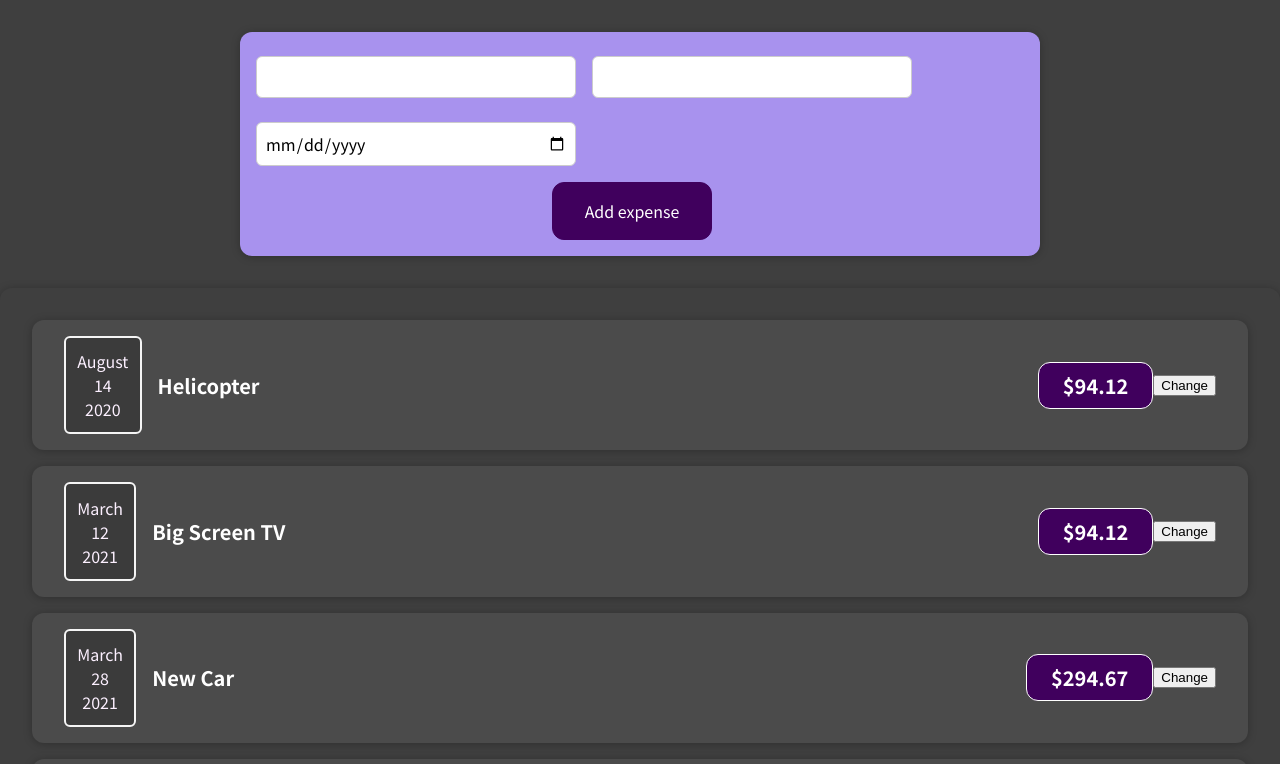
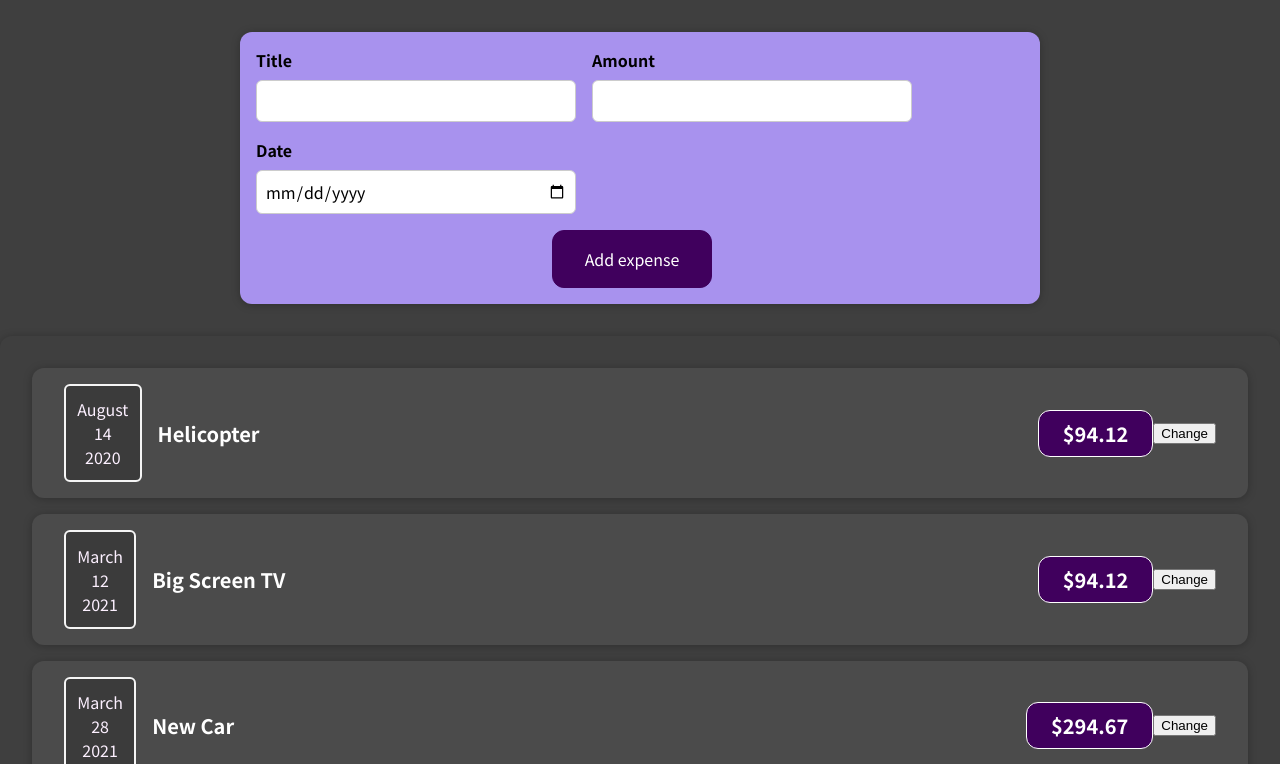
Before and after one commit to AlexDjangoX/subzeroreact, a React (Create React App) app: page / in a window 1280 px wide. Shown: the top 764 px of the page. Built offline with nearby package versions, Linux system fonts and the light colour scheme.

Commit message:
two way binding and clearing form fields on submission

```diff
--- a/src/components/NewExpense/ExpenseForm.js
+++ b/src/components/NewExpense/ExpenseForm.js
@@ -1,3 +1,5 @@
+// two-way-binding: Listen changes update state & feed state back into input, allows us to set value line 29 - 31
+
 import React, { useState } from "react";
 import "../NewExpense/css/ExpenseForm.css";
 
@@ -24,31 +26,40 @@ const ExpenseForm = () => {
       date: new Date(enteredDate),
     };
     console.log(expenseData);
+    setEnteredTitle("");
+    setEnteredDate("");
+    setEnteredAmount("");
   };
 
   return (
     <form onSubmit={onSubmitHandler}>
       <div className="new-expense__controls">
         <div className="new-expense__control">
-          <label>{enteredTitle}</label>
-          <input onChange={titleChangeHandler} type="text"></input>
+          <label>Title</label>
+          <input
+            onChange={titleChangeHandler}
+            type="text"
+            value={enteredTitle}
+          ></input>
         </div>
         <div className="new-expense__control">
-          <label>{enteredAmount}</label>
+          <label>Amount</label>
           <input
             onChange={amountChangeHandler}
             type="number"
             min="0.01"
             step="0.01"
+            value={enteredAmount}
           ></input>
         </div>
         <div className="new-expense__control">
-          <label>{enteredDate}</label>
+          <label>Date</label>
           <input
             onChange={dateChangeHandler}
             type="date"
             min="2019-01-01"
             max="2022-12-31"
+            value={enteredDate}
           ></input>
         </div>
       </div>
```
Also changed, not shown: 1 other file (tests, documents, lock files or other folders).
